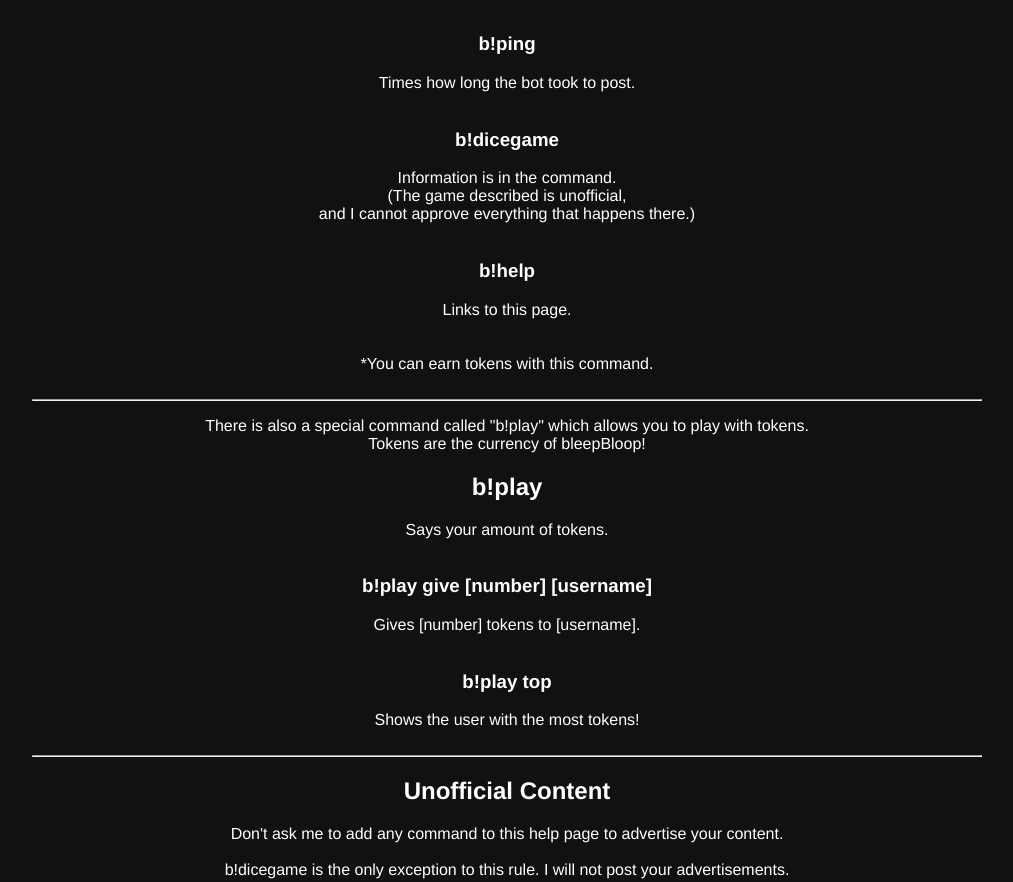
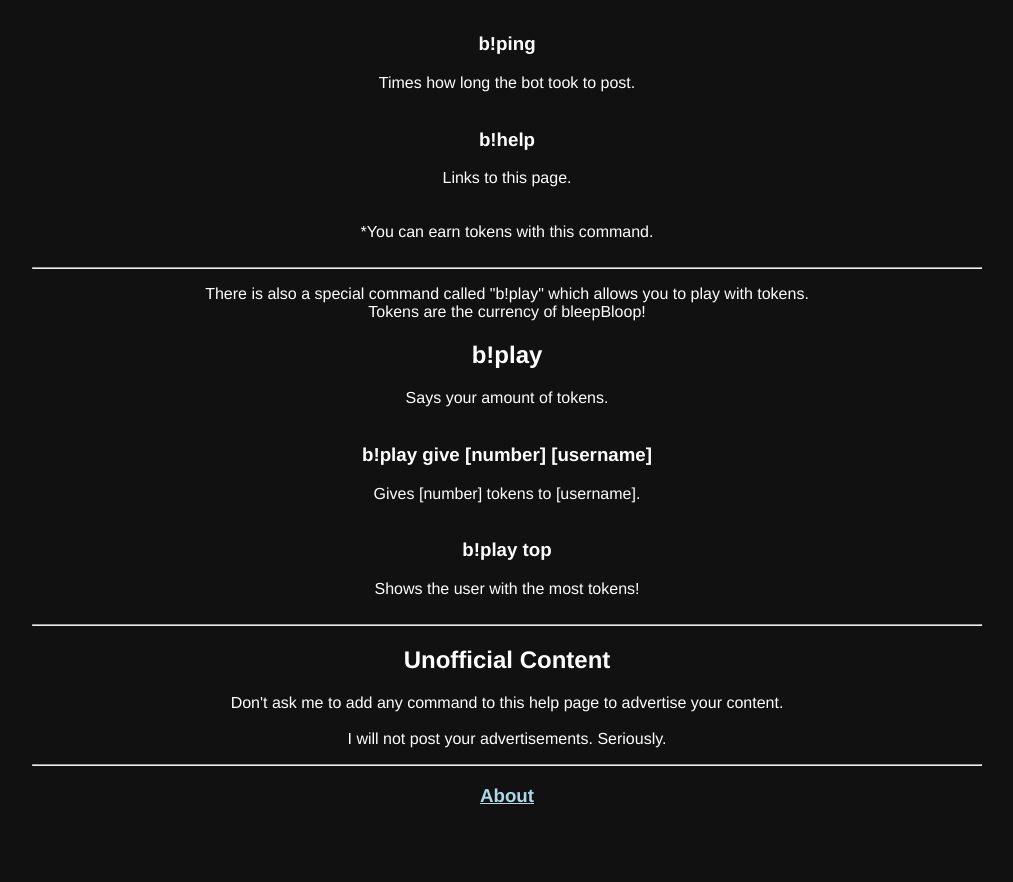
Before and after one commit to Voxalice/bleepBloop, a plain HTML site: page help/index.html in a window 1280 px wide. Shown: the part 880-1762 px from the top of the page, without its empty margins (133-1146 px from the left). After the commit the page ends 1705 px from the top, so only its background shows below. Drawn offline with Linux system fonts and the light colour scheme.

Commit message:
RIP dicegame

```diff
--- a/help/index.html
+++ b/help/index.html
@@ -37,9 +37,6 @@
         <h3>b!ping</h3>
         Times how long the bot took to post.<br><br>
 
-        <h3>b!dicegame</h3>
-        Information is in the command.<br>(The game described is unofficial,<br>and I cannot approve everything that happens there.)<br><br>
-
         <h3>b!help</h3>
         Links to this page.<br><br><br>
 
@@ -61,7 +58,7 @@
         <hr>
         <h2>Unofficial Content</h2>
         <p>Don't ask me to add any command to this help page to advertise your content.<br><br>
-           b!dicegame is the only exception to this rule. I will not post your advertisements.</p>
+           I will not post your advertisements. Seriously.</p>
         <hr>
         <h3><a href="../about">About</a></h3>
     </body>
```
